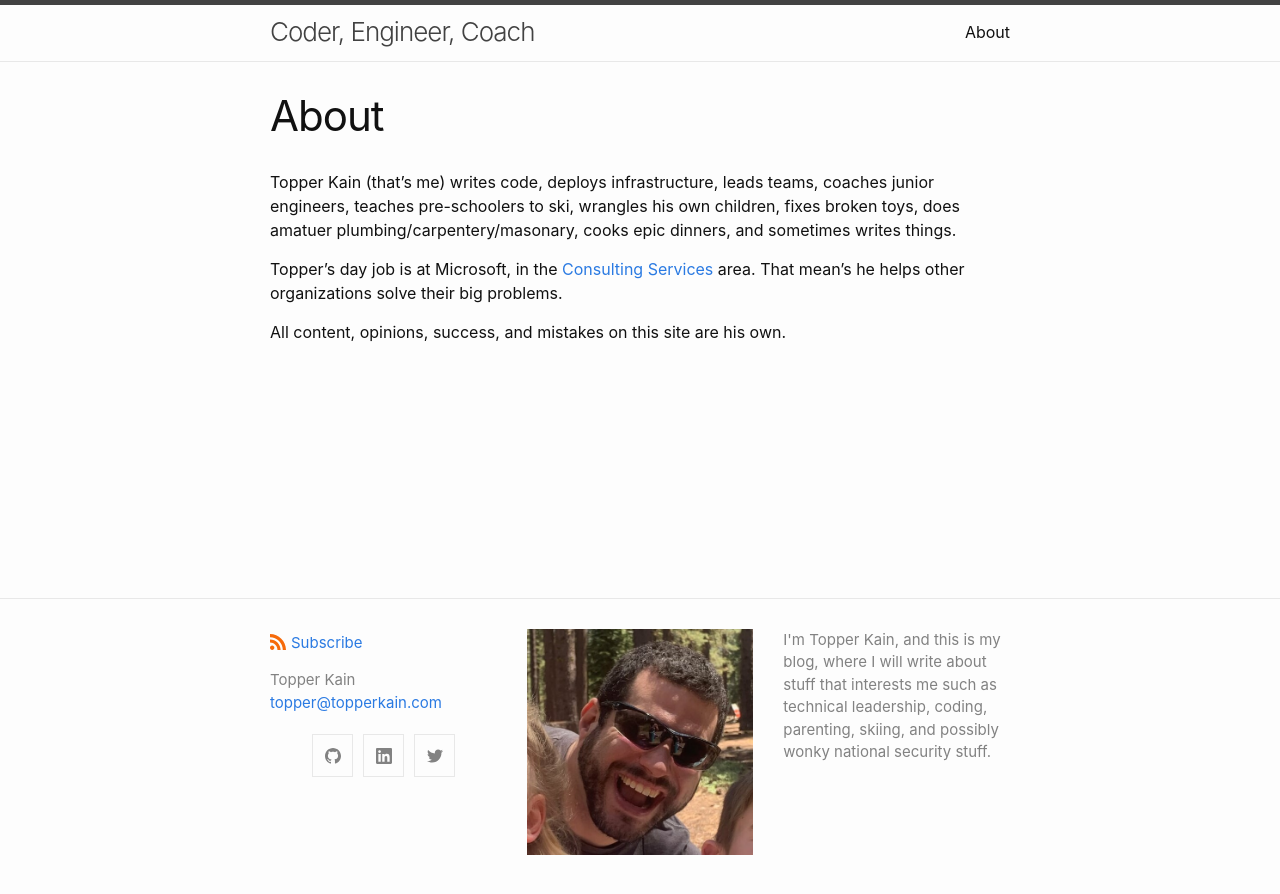
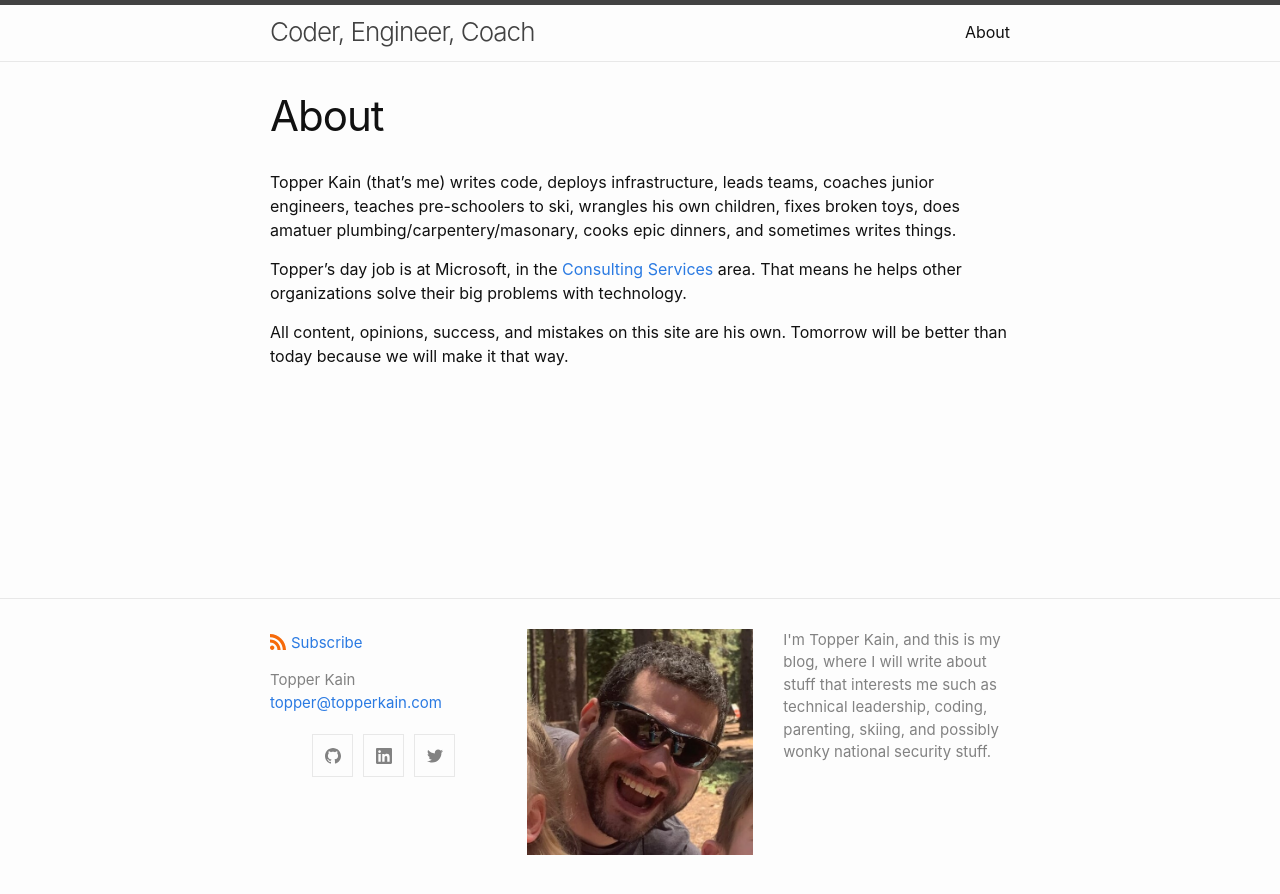
Before and after one commit to TopperKain/topperkain.github.io, a Jekyll site: the page built from about.markdown, in a window 1280 px wide. Shown: the top 894 px of the page. Built offline with Jekyll 4.4.1, drawn with Linux system fonts in a browser that asks for light colours.

Commit message:
Update about.markdown

```diff
--- a/about.markdown
+++ b/about.markdown
@@ -6,6 +6,6 @@ permalink: /about/
 
 Topper Kain (that's me) writes code, deploys infrastructure, leads teams, coaches junior engineers, teaches pre-schoolers to ski, wrangles his own children, fixes broken toys, does amatuer plumbing/carpentery/masonary, cooks epic dinners, and sometimes writes things.
 
-Topper's day job is at Microsoft, in the [Consulting Services](https://www.microsoft.com/en-us/msservices) area. That mean's he helps other organizations solve their big problems.
+Topper's day job is at Microsoft, in the [Consulting Services](https://www.microsoft.com/en-us/msservices) area. That means he helps other organizations solve their big problems with technology.
 
-All content, opinions, success, and mistakes on this site are his own.
+All content, opinions, success, and mistakes on this site are his own. Tomorrow will be better than today because we will make it that way.
```
